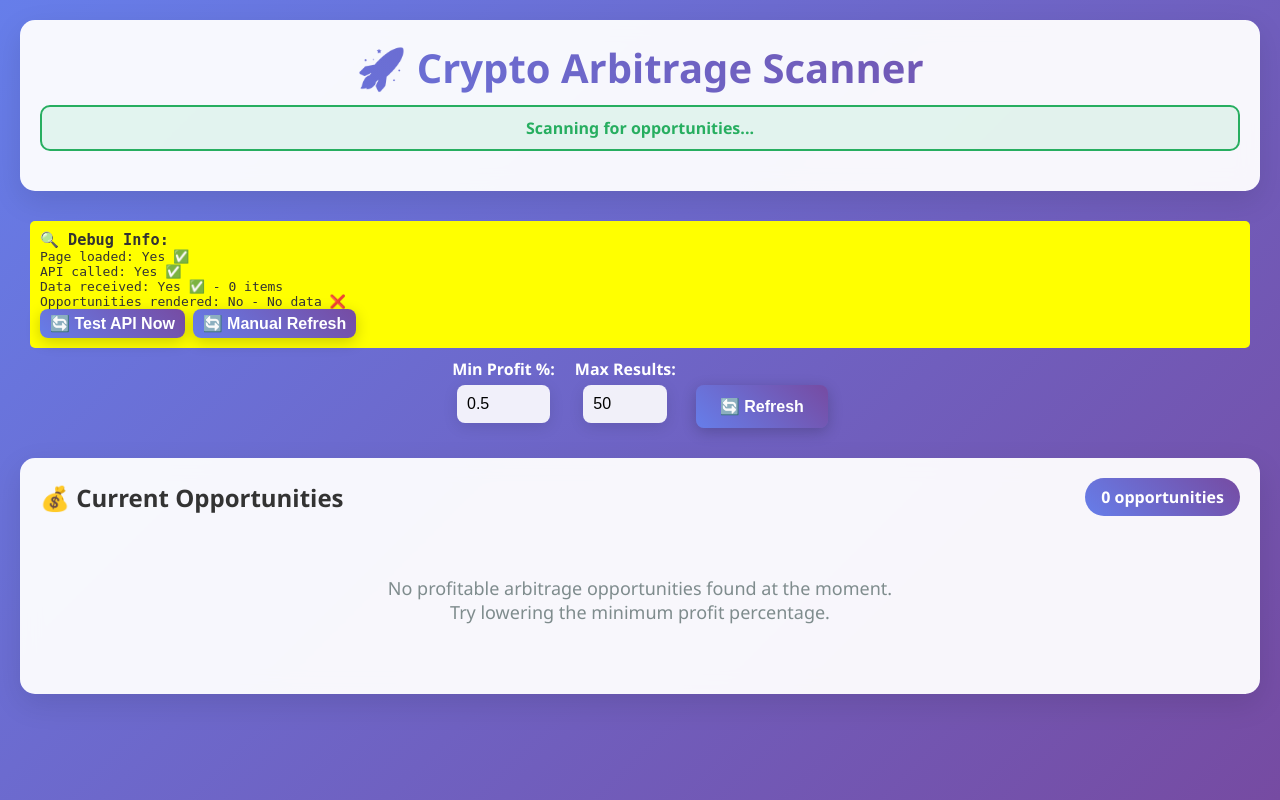
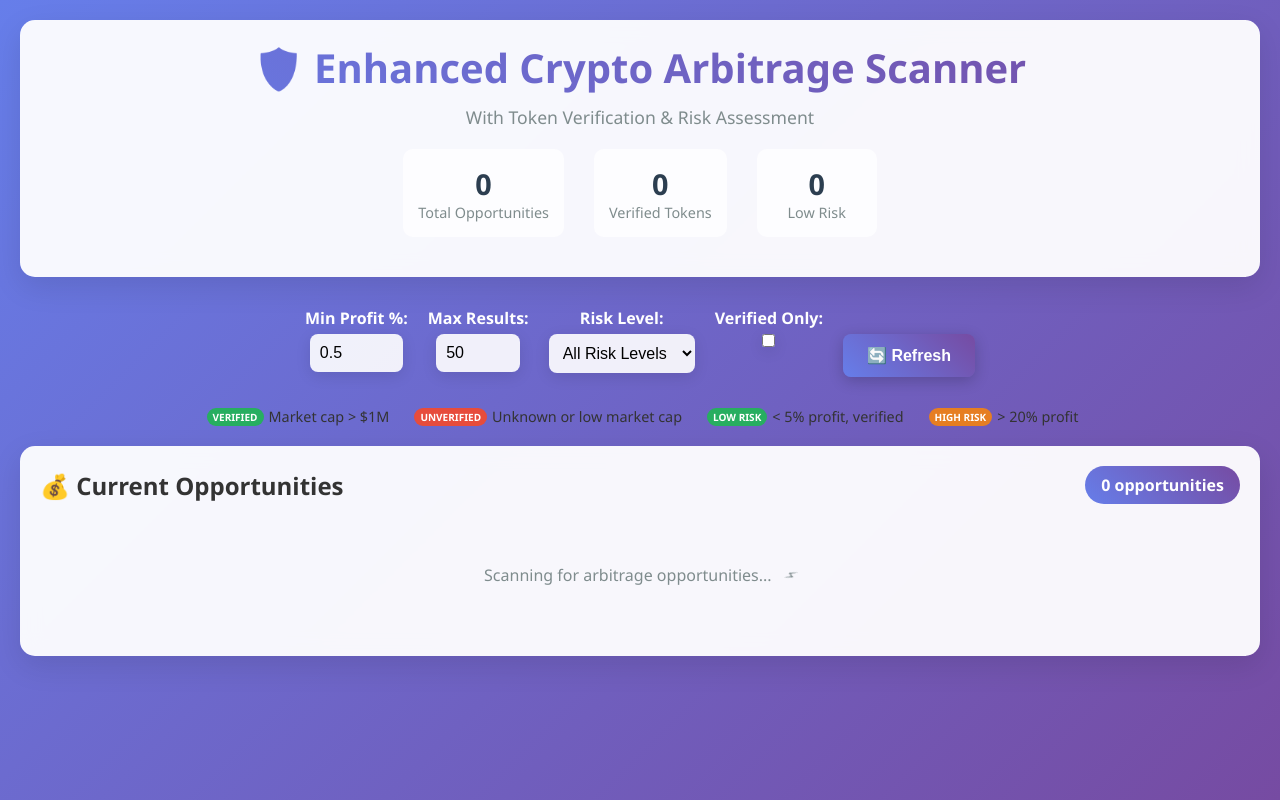
Before and after one commit to enzokenzoka/arbitr-scan, a Flask app: page / in a window 1280 px wide. Run offline with Flask 3, Linux system fonts and the light colour scheme; data that the repository does not hold is empty.

Commit message:
Update index.html
new template with tokens verification

```diff
--- a/templates/index.html
+++ b/templates/index.html
@@ -3,7 +3,7 @@
 <head>
     <meta charset="UTF-8">
     <meta name="viewport" content="width=device-width, initial-scale=1.0">
-    <title>Crypto Arbitrage Scanner</title>
+    <title>Enhanced Crypto Arbitrage Scanner</title>
     <style>
         * {
             margin: 0;
@@ -44,25 +44,37 @@
             background-clip: text;
         }
 
-        .status {
+        .subtitle {
             text-align: center;
-            padding: 10px;
-            border-radius: 10px;
+            color: #7f8c8d;
+            font-size: 1.1em;
             margin-bottom: 20px;
-            font-weight: bold;
-            transition: all 0.3s ease;
         }
 
-        .status.connected {
-            background: rgba(46, 204, 113, 0.1);
-            color: #27ae60;
-            border: 2px solid #27ae60;
+        .stats {
+            display: flex;
+            justify-content: center;
+            gap: 30px;
+            margin-bottom: 20px;
         }
 
-        .status.disconnected {
-            background: rgba(231, 76, 60, 0.1);
-            color: #e74c3c;
-            border: 2px solid #e74c3c;
+        .stat-item {
+            text-align: center;
+            background: rgba(255, 255, 255, 0.8);
+            padding: 15px;
+            border-radius: 10px;
+            min-width: 120px;
+        }
+
+        .stat-number {
+            font-size: 1.8em;
+            font-weight: bold;
+            color: #2c3e50;
+        }
+
+        .stat-label {
+            color: #7f8c8d;
+            font-size: 0.9em;
         }
 
         .controls {
@@ -70,6 +82,7 @@
             justify-content: center;
             gap: 20px;
             margin-bottom: 30px;
+            flex-wrap: wrap;
         }
 
         .control-group {
@@ -166,8 +179,13 @@
             border-bottom: none;
         }
 
-        .profit-positive {
+        .profit-low {
             color: #27ae60;
+            font-weight: bold;
+        }
+
+        .profit-medium {
+            color: #f39c12;
             font-weight: bold;
         }
 
@@ -178,11 +196,6 @@
 
         .profit-very-high {
             color: #e74c3c;
-            font-weight: bold;
-        }
-
-        .profit-suspicious {
-            color: #8e44ad;
             font-weight: bold;
         }
 
@@ -200,6 +213,50 @@
         .symbol {
             font-weight: bold;
             color: #2c3e50;
+        }
+
+        .verification-badge {
+            padding: 2px 6px;
+            border-radius: 10px;
+            font-size: 10px;
+            font-weight: bold;
+            text-transform: uppercase;
+            margin-left: 5px;
+        }
+
+        .verified {
+            background: #27ae60;
+            color: white;
+        }
+
+        .unverified {
+            background: #e74c3c;
+            color: white;
+        }
+
+        .risk-low {
+            background: #27ae60;
+            color: white;
+        }
+
+        .risk-medium {
+            background: #f39c12;
+            color: white;
+        }
+
+        .risk-high {
+            background: #e67e22;
+            color: white;
+        }
+
+        .risk-very-high {
+            background: #e74c3c;
+            color: white;
+        }
+
+        .market-cap {
+            font-size: 0.8em;
+            color: #7f8c8d;
         }
 
         .loading {
@@ -234,18 +291,30 @@
             font-size: 14px;
         }
 
-        .debug-info {
-            background: yellow;
-            padding: 10px;
-            margin: 10px;
-            font-family: monospace;
-            border-radius: 5px;
+        .legend {
+            display: flex;
+            justify-content: center;
+            gap: 20px;
+            margin-bottom: 20px;
+            flex-wrap: wrap;
+        }
+
+        .legend-item {
+            display: flex;
+            align-items: center;
+            gap: 5px;
+            font-size: 0.9em;
         }
 
         @media (max-width: 768px) {
             .controls {
                 flex-direction: column;
                 align-items: center;
+            }
+
+            .stats {
+                flex-direction: column;
+                gap: 10px;
             }
 
             .opportunities-table {
@@ -256,25 +325,35 @@
             .opportunities-table td {
                 padding: 8px;
             }
+
+            .legend {
+                flex-direction: column;
+                gap: 10px;
+            }
         }
     </style>
 </head>
 <body>
     <div class="container">
         <header>
-            <h1>🚀 Crypto Arbitrage Scanner</h1>
-            <div id="status" class="status connected">Scanning for opportunities...</div>
+            <h1>🛡️ Enhanced Crypto Arbitrage Scanner</h1>
+            <p class="subtitle">With Token Verification & Risk Assessment</p>
+
+            <div class="stats">
+                <div class="stat-item">
+                    <div id="totalOpportunities" class="stat-number">0</div>
+                    <div class="stat-label">Total Opportunities</div>
+                </div>
+                <div class="stat-item">
+                    <div id="verifiedOpportunities" class="stat-number">0</div>
+                    <div class="stat-label">Verified Tokens</div>
+                </div>
+                <div class="stat-item">
+                    <div id="lowRiskOpportunities" class="stat-number">0</div>
+                    <div class="stat-label">Low Risk</div>
+                </div>
+            </div>
         </header>
-
-        <div id="debug-info" class="debug-info">
-            <h3>🔍 Debug Info:</h3>
-            <p>Page loaded: <span id="page-loaded">No</span></p>
-            <p>API called: <span id="api-called">No</span></p>
-            <p>Data received: <span id="data-received">No</span></p>
-            <p>Opportunities rendered: <span id="opportunities-rendered">No</span></p>
-            <button onclick="testAPI()" style="padding: 5px 10px;">🔄 Test API Now</button>
-            <button onclick="manualRefresh()" style="padding: 5px 10px;">🔄 Manual Refresh</button>
-        </div>
 
         <div class="controls">
             <div class="control-group">
@@ -286,8 +365,40 @@
                 <input type="number" id="maxResults" value="50" min="10" max="100" step="10">
             </div>
             <div class="control-group">
+                <label for="riskFilter">Risk Level:</label>
+                <select id="riskFilter">
+                    <option value="ALL">All Risk Levels</option>
+                    <option value="LOW">Low Risk Only</option>
+                    <option value="MEDIUM">Medium & Low</option>
+                    <option value="HIGH">High & Below</option>
+                </select>
+            </div>
+            <div class="control-group">
+                <label for="verifiedOnly">Verified Only:</label>
+                <input type="checkbox" id="verifiedOnly">
+            </div>
+            <div class="control-group">
                 <label>&nbsp;</label>
                 <button onclick="manualRefresh()">🔄 Refresh</button>
+            </div>
+        </div>
+
+        <div class="legend">
+            <div class="legend-item">
+                <span class="verification-badge verified">Verified</span>
+                <span>Market cap > $1M</span>
+            </div>
+            <div class="legend-item">
+                <span class="verification-badge unverified">Unverified</span>
+                <span>Unknown or low market cap</span>
+            </div>
+            <div class="legend-item">
+                <span class="verification-badge risk-low">Low Risk</span>
+                <span>&lt; 5% profit, verified</span>
+            </div>
+            <div class="legend-item">
+                <span class="verification-badge risk-high">High Risk</span>
+                <span>&gt; 20% profit</span>
             </div>
         </div>
 
@@ -305,13 +416,14 @@
                 <table class="opportunities-table">
                     <thead>
                         <tr>
-                            <th>Symbol</th>
+                            <th>Token</th>
                             <th>Buy From</th>
                             <th>Buy Price</th>
                             <th>Sell To</th>
                             <th>Sell Price</th>
                             <th>Profit %</th>
-                            <th>Route</th>
+                            <th>Risk</th>
+                            <th>Market Cap</th>
                         </tr>
                     </thead>
                     <tbody id="opportunitiesTableBody">
@@ -320,8 +432,8 @@
             </div>
 
             <div id="noOpportunities" class="no-opportunities" style="display: none;">
-                No profitable arbitrage opportunities found at the moment.
-                <br>Try lowering the minimum profit percentage.
+                No profitable arbitrage opportunities found matching your filters.
+                <br>Try adjusting the minimum profit percentage or risk level.
             </div>
 
             <div id="lastUpdate" class="last-update"></div>
@@ -331,40 +443,15 @@
     <script>
         let opportunities = [];
 
-        // Debug script
-        document.getElementById('page-loaded').textContent = 'Yes ✅';
-
-        async function testAPI() {
-            try {
-                document.getElementById('api-called').textContent = 'Yes ✅';
-                console.log('🚀 Testing API...');
-
-                const response = await fetch('/api/opportunities');
-                console.log('📡 Response:', response);
-
-                const data = await response.json();
-                console.log('📊 Data:', data);
-
-                document.getElementById('data-received').textContent = `Yes ✅ - ${data.length} items`;
-
-                if (data.length > 0) {
-                    console.log('🎯 First opportunity:', data[0]);
-                }
-
-                // Store data globally so we can test rendering
-                opportunities = data;
-
-            } catch (error) {
-                document.getElementById('data-received').textContent = `❌ Error: ${error.message}`;
-                console.error('💥 API Error:', error);
-            }
+        function getProfitClass(profit) {
+            if (profit >= 10) return 'profit-very-high';
+            if (profit >= 5) return 'profit-high';
+            if (profit >= 2) return 'profit-medium';
+            return 'profit-low';
         }
 
-        function getProfitClass(profit) {
-            if (profit >= 50) return 'profit-suspicious';
-            if (profit >= 10) return 'profit-very-high';
-            if (profit >= 5) return 'profit-high';
-            return 'profit-positive';
+        function getRiskClass(riskLevel) {
+            return `risk-${riskLevel.toLowerCase().replace('_', '-')}`;
         }
 
         function formatPrice(price) {
@@ -375,23 +462,57 @@
             }
         }
 
-        function formatVolume(volume) {
-            if (volume >= 1000000) {
-                return (volume / 1000000).toFixed(1) + 'M';
-            } else if (volume >= 1000) {
-                return (volume / 1000).toFixed(1) + 'K';
+        function formatMarketCap(marketCap) {
+            if (marketCap >= 1000000000) {
+                return ' + (marketCap / 1000000000).toFixed(1) + 'B';
+            } else if (marketCap >= 1000000) {
+                return ' + (marketCap / 1000000).toFixed(1) + 'M';
+            } else if (marketCap >= 1000) {
+                return ' + (marketCap / 1000).toFixed(1) + 'K';
+            } else if (marketCap > 0) {
+                return ' + marketCap.toFixed(0);
             }
-            return volume.toFixed(0);
+            return 'Unknown';
+        }
+
+        function updateStats() {
+            const total = opportunities.length;
+            const verified = opportunities.filter(opp => opp.token_verified).length;
+            const lowRisk = opportunities.filter(opp => opp.risk_level === 'LOW').length;
+
+            document.getElementById('totalOpportunities').textContent = total;
+            document.getElementById('verifiedOpportunities').textContent = verified;
+            document.getElementById('lowRiskOpportunities').textContent = lowRisk;
+        }
+
+        function shouldShowOpportunity(opp) {
+            const minProfit = parseFloat(document.getElementById('minProfit').value);
+            const riskFilter = document.getElementById('riskFilter').value;
+            const verifiedOnly = document.getElementById('verifiedOnly').checked;
+
+            // Profit filter
+            if (opp.profit_percentage < minProfit) return false;
+
+            // Verification filter
+            if (verifiedOnly && !opp.token_verified) return false;
+
+            // Risk filter
+            const riskLevels = ['LOW', 'MEDIUM', 'HIGH', 'VERY_HIGH'];
+            const maxRiskIndex = riskLevels.indexOf(riskFilter);
+            const oppRiskIndex = riskLevels.indexOf(opp.risk_level);
+
+            if (riskFilter !== 'ALL' && oppRiskIndex > maxRiskIndex) return false;
+
+            return true;
         }
 
         function renderOpportunities() {
             console.log('🎨 renderOpportunities called with', opportunities.length, 'opportunities');
 
-            const minProfit = parseFloat(document.getElementById('minProfit').value);
             const maxResults = parseInt(document.getElementById('maxResults').value);
 
             const filteredOpportunities = opportunities
-                .filter(opp => opp.profit_percentage >= minProfit)
+                .filter(shouldShowOpportunity)
                 .slice(0, maxResults);
 
             console.log('🔍 Filtered to', filteredOpportunities.length, 'opportunities');
@@ -408,7 +529,6 @@
                 contentElement.style.display = 'none';
                 noOpportunitiesElement.style.display = 'block';
                 countElement.textContent = '0 opportunities';
-                document.getElementById('opportunities-rendered').textContent = 'No - No data ❌';
                 return;
             }
 
@@ -423,15 +543,26 @@
 
                 const row = document.createElement('tr');
                 const profitClass = getProfitClass(opp.profit_percentage);
+                const riskClass = getRiskClass(opp.risk_level);
 
                 row.innerHTML = `
-                    <td class="symbol">${opp.symbol}</td>
+                    <td>
+                        <span class="symbol">${opp.symbol}</span>
+                        <span class="verification-badge ${opp.token_verified ? 'verified' : 'unverified'}">
+                            ${opp.token_verified ? 'Verified' : 'Unverified'}
+                        </span>
+                    </td>
                     <td><span class="exchange-badge">${opp.buy_exchange}</span></td>
-                    <td>$${formatPrice(opp.buy_price)}</td>
+                    <td>${formatPrice(opp.buy_price)}</td>
                     <td><span class="exchange-badge">${opp.sell_exchange}</span></td>
-                    <td>$${formatPrice(opp.sell_price)}</td>
+                    <td>${formatPrice(opp.sell_price)}</td>
                     <td class="${profitClass}">${opp.profit_percentage.toFixed(2)}%</td>
-                    <td>${opp.buy_exchange} → ${opp.sell_exchange}</td>
+                    <td>
+                        <span class="verification-badge ${riskClass}">
+                            ${opp.risk_level.replace('_', ' ')}
+                        </span>
+                    </td>
+                    <td class="market-cap">${formatMarketCap(opp.market_cap || 0)}</td>
                 `;
 
                 tableBody.appendChild(row);
@@ -441,7 +572,9 @@
             const lastUpdateElement = document.getElementById('lastUpdate');
             lastUpdateElement.textContent = `Last updated: ${new Date().toLocaleTimeString()}`;
 
-            document.getElementById('opportunities-rendered').textContent = `Yes ✅ - ${filteredOpportunities.length} shown`;
+            // Update stats
+            updateStats();
+
             console.log('✅ Rendering complete!');
         }
 
@@ -454,23 +587,22 @@
                 renderOpportunities();
             } catch (error) {
                 console.error('❌ Manual refresh error:', error);
-                document.getElementById('opportunities-rendered').textContent = `Error: ${error.message} ❌`;
             }
         }
 
         // Event listeners
         document.getElementById('minProfit').addEventListener('input', renderOpportunities);
         document.getElementById('maxResults').addEventListener('input', renderOpportunities);
+        document.getElementById('riskFilter').addEventListener('change', renderOpportunities);
+        document.getElementById('verifiedOnly').addEventListener('change', renderOpportunities);
 
-        // Test API on page load and start auto-refresh
+        // Auto-refresh and initial load
         window.addEventListener('DOMContentLoaded', function() {
-            testAPI();
-
             // Auto-refresh every 15 seconds
             setInterval(manualRefresh, 15000);
 
             // Initial data load
-            setTimeout(manualRefresh, 2000);
+            setTimeout(manualRefresh, 1000);
         });
     </script>
 </body>
```
